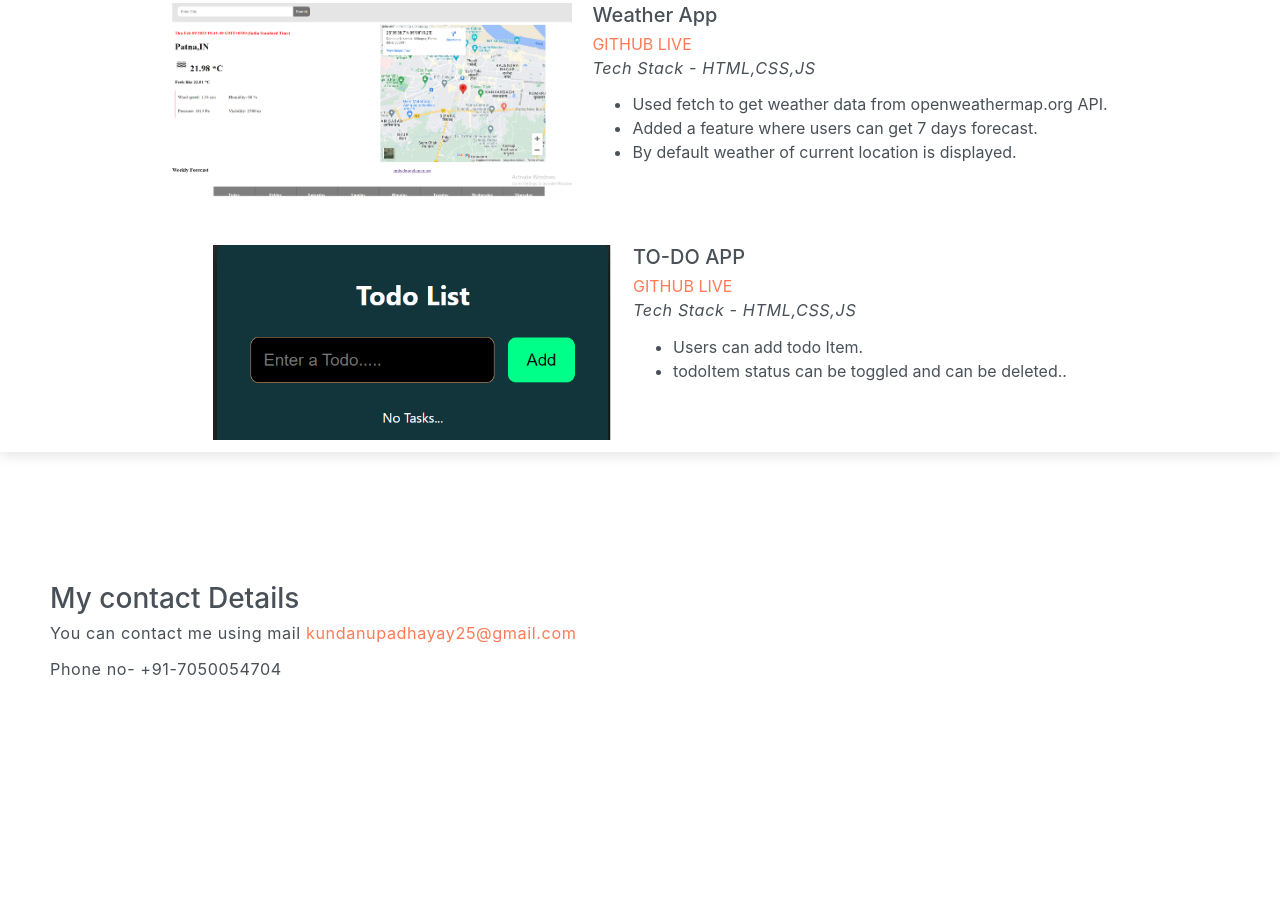
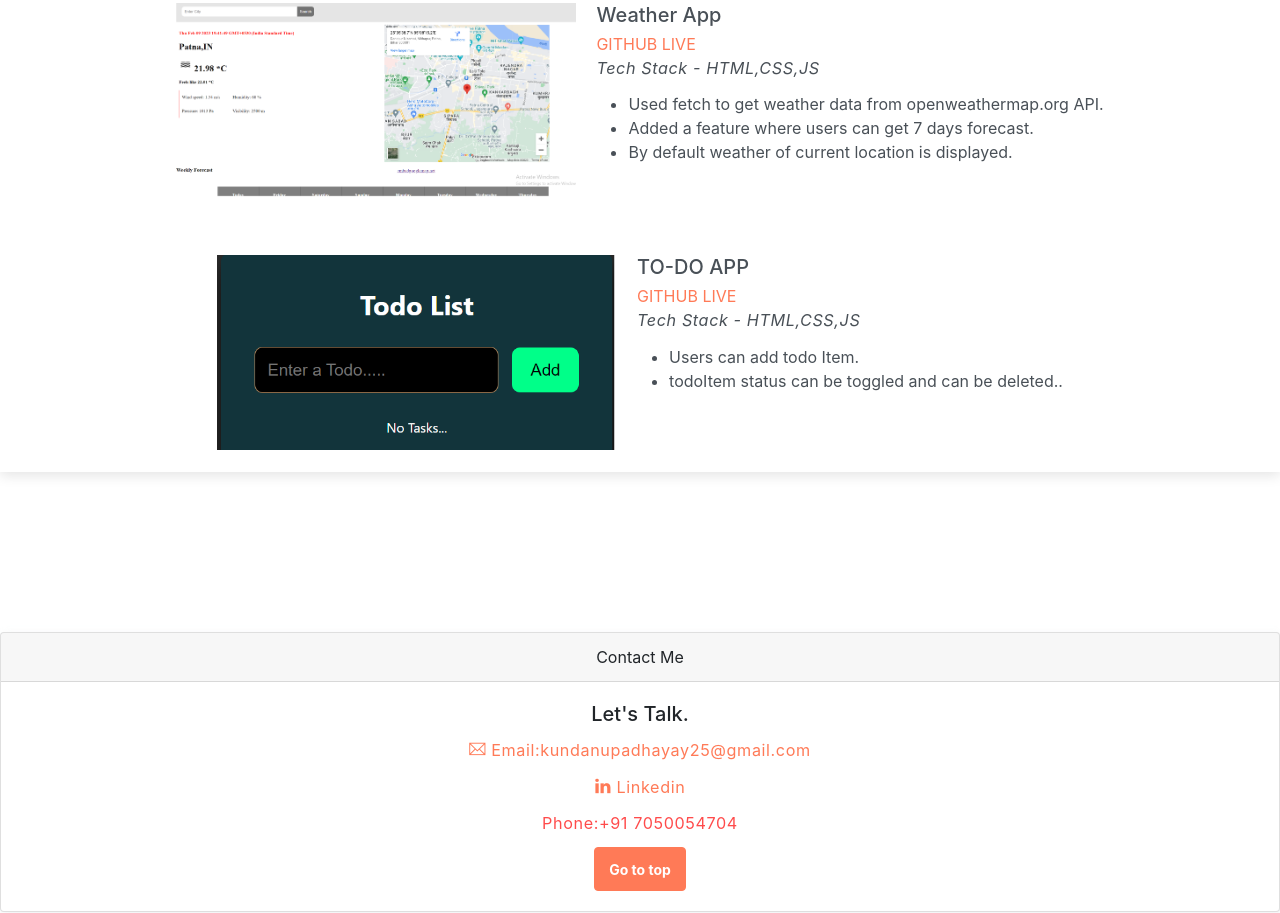
Before and after one commit to kundan2747/portfolio, a plain HTML site: page index.html in a window 1280 px wide. Shown: the part 1887-2800 px from the top of the page. Before the commit the page ends 2631 px from the top, so only its background shows below. Drawn offline with nearby package versions, Linux system fonts and the light colour scheme.

Commit message:
footer added

```diff
--- a/index.html
+++ b/index.html
@@ -5,6 +5,8 @@
     <meta charset="utf-8">
     <meta name="viewport" content="width=device-width, initial-scale=1, shrink-to-fit=no">
     <meta name="description" content="Start your development with Steller landing page.">
+    <link href="https://cdn.jsdelivr.net/npm/bootstrap@5.3.0-alpha1/dist/css/bootstrap.min.css" rel="stylesheet"
+        integrity="sha384-GLhlTQ8iRABdZLl6O3oVMWSktQOp6b7In1Zl3/Jr59b6EGGoI1aFkw7cmDA6j6gD" crossorigin="anonymous">
     <meta name="author" content="Devcrud">
     <title>Kundan Kumar | Portfolio</title>
     <!-- font icons -->
@@ -150,7 +152,7 @@
         <h2>PROJECTS</h2>
 
         <div style="box-shadow: rgba(0, 0, 0, 0.1) 0px 4px 12px;">
-            <div id="pcard" style="display: flex; gap: 10px; justify-content: center; padding: 10px; ">
+            <div id="pcard" style="display: flex; gap: 20px; justify-content: center; padding: 10px; ">
                 <div>
                     <img src="./assets/imgs/lovodaclone.png" alt="" width="400px">
 
@@ -189,7 +191,7 @@
                 </div>
 
             </div>
-            <div id="pcard" style="display: flex; gap: 20px; justify-content: center; padding: 10px;">
+            <div id="pcard" style="display: flex; gap: 20px; justify-content: center; padding: 20px; ">
                 <div>
                     <img src="./assets/imgs/todo.png" alt="" width="400px">
 
@@ -209,18 +211,28 @@
             </div>
 
         </div>
+    </section>
 
-    </section id="contact" class="section">
-    <div style="padding:50px">
-        <h3>My contact Details</h3>
-        <p>You can contact me using mail <a href="mailto:kundanupadhayay25@gmail.com"
-                target="_blank">kundanupadhayay25@gmail.com</a></p>
-        <p>Phone no- +91-7050054704</p>
-    </div>
 
-    <section>
+    <section id="contact" class="section">
+        <div class="card text-center">
+            <div class="card-header">
+                Contact Me
+            </div>
+            <div class="card-body">
+                <h5 class="card-title">Let's Talk.</h5>
+                <p> <a class="social-item" href="mailto:kundanupadhayay25@gmail.com" target="_blank"><i
+                            class="ti-email"></i> <span>Email:kundanupadhayay25@gmail.com</span></a></p>
+                <p><a class="social-item" href="https://www.linkedin.com/in/kundan-kumar-516a6a149/" target="_blank"><i
+                            class="ti-linkedin"></i> <span>Linkedin</span></a> </p>
+                <p class="social-item" style="color:red ;opacity: 0.7;"> Phone:+91 7050054704</p>
+                <a href="#" class="btn btn-primary">Go to top</a>
+            </div>
+        </div>
 
     </section>
+
+
     <!-- End of Sectoin -->
 
 
```
